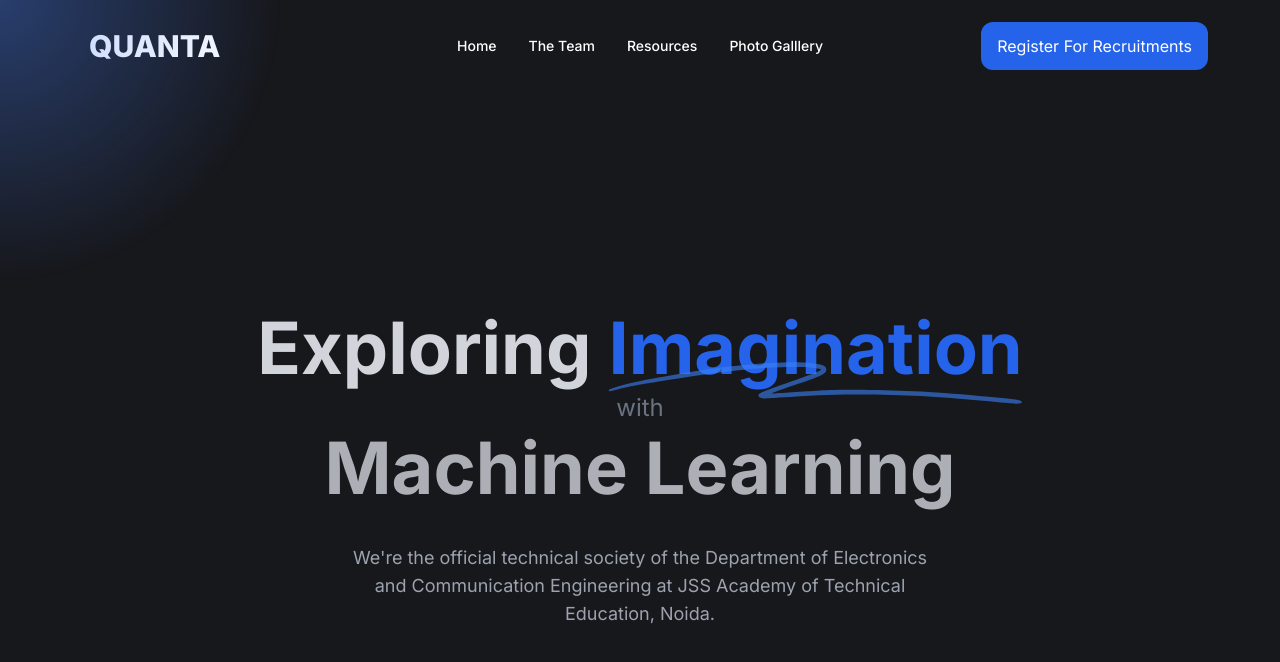
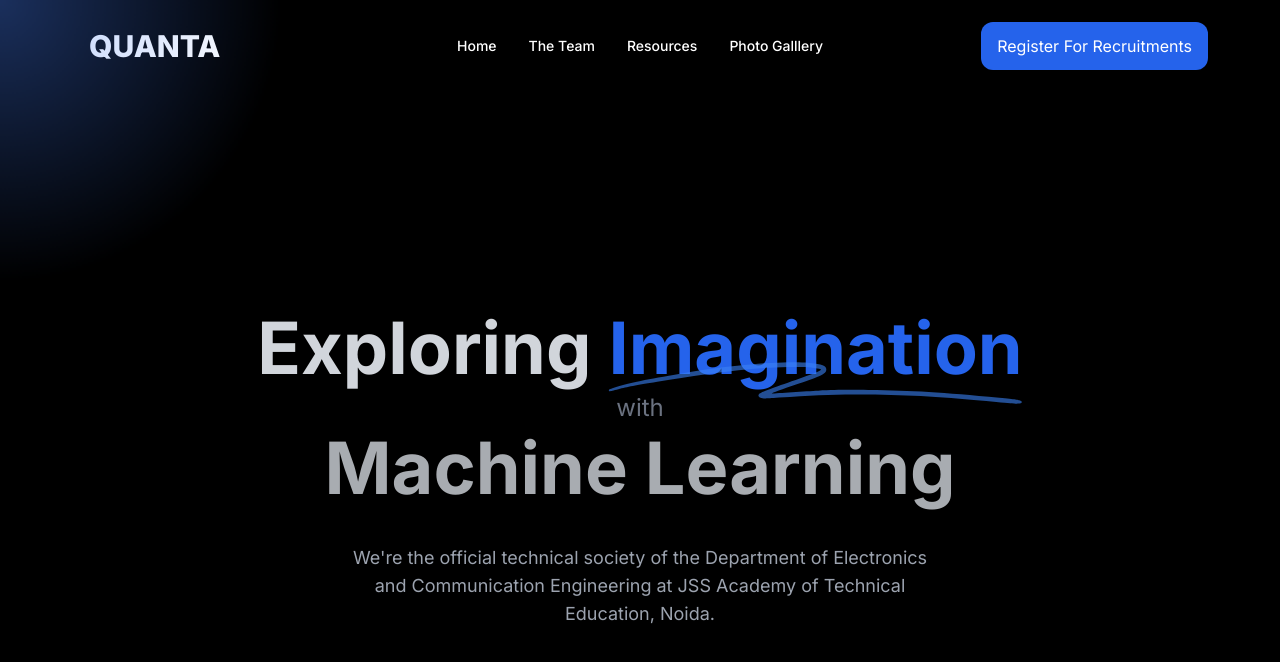
Before and after one commit to thisisamish/quanta, a Next.js app: page / in a window 1280 px wide. Shown: the top 662 px of the page. Built offline with nearby package versions, Linux system fonts and the light colour scheme.

Commit message:
feat: add custom colors to tailwind

```diff
--- a/app/layout.tsx
+++ b/app/layout.tsx
@@ -17,7 +17,7 @@ export default function RootLayout({
 }) {
 	return (
 		<html lang="en">
-			<body className={`${inter.className} bg-[#17181C] text-white`}>
+			<body className={`${inter.className} bg-background text-white`}>
 				{children}
 			</body>
 		</html>
--- a/tailwind.config.ts
+++ b/tailwind.config.ts
@@ -6,6 +6,13 @@ const config: Config = {
 		'./components/**/*.{js,ts,jsx,tsx,mdx}',
 		'./app/**/*.{js,ts,jsx,tsx,mdx}',
 	],
+	theme: {
+		extend: {
+			colors: {
+				background: "#000",
+			},
+		},
+	},
 	daisyui: {
 		themes: [], // true: all themes | false: only light + dark | array: specific themes like this ["light", "dark", "cupcake"]
 		darkTheme: 'dark', // name of one of the included themes for dark mode
```
